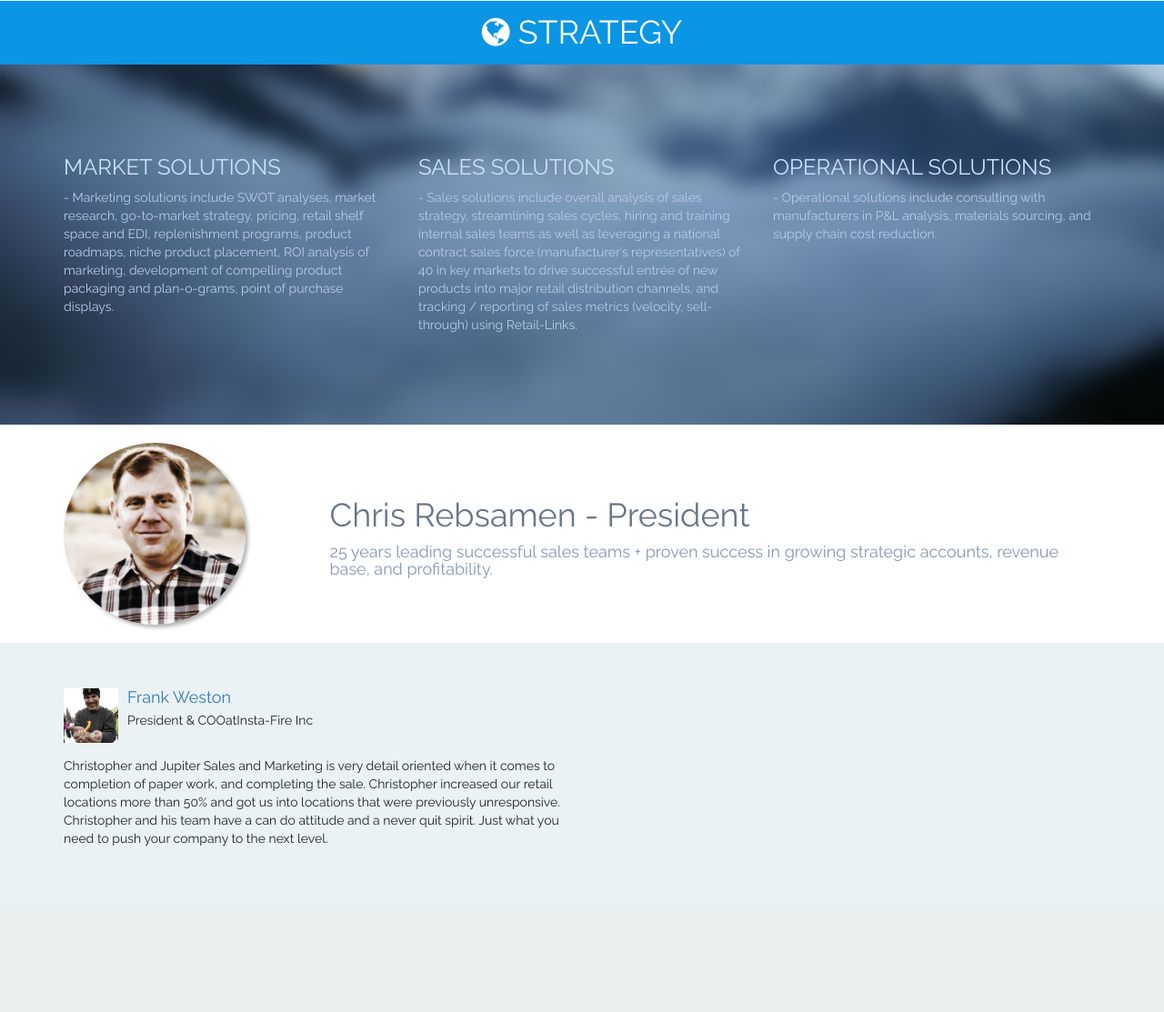
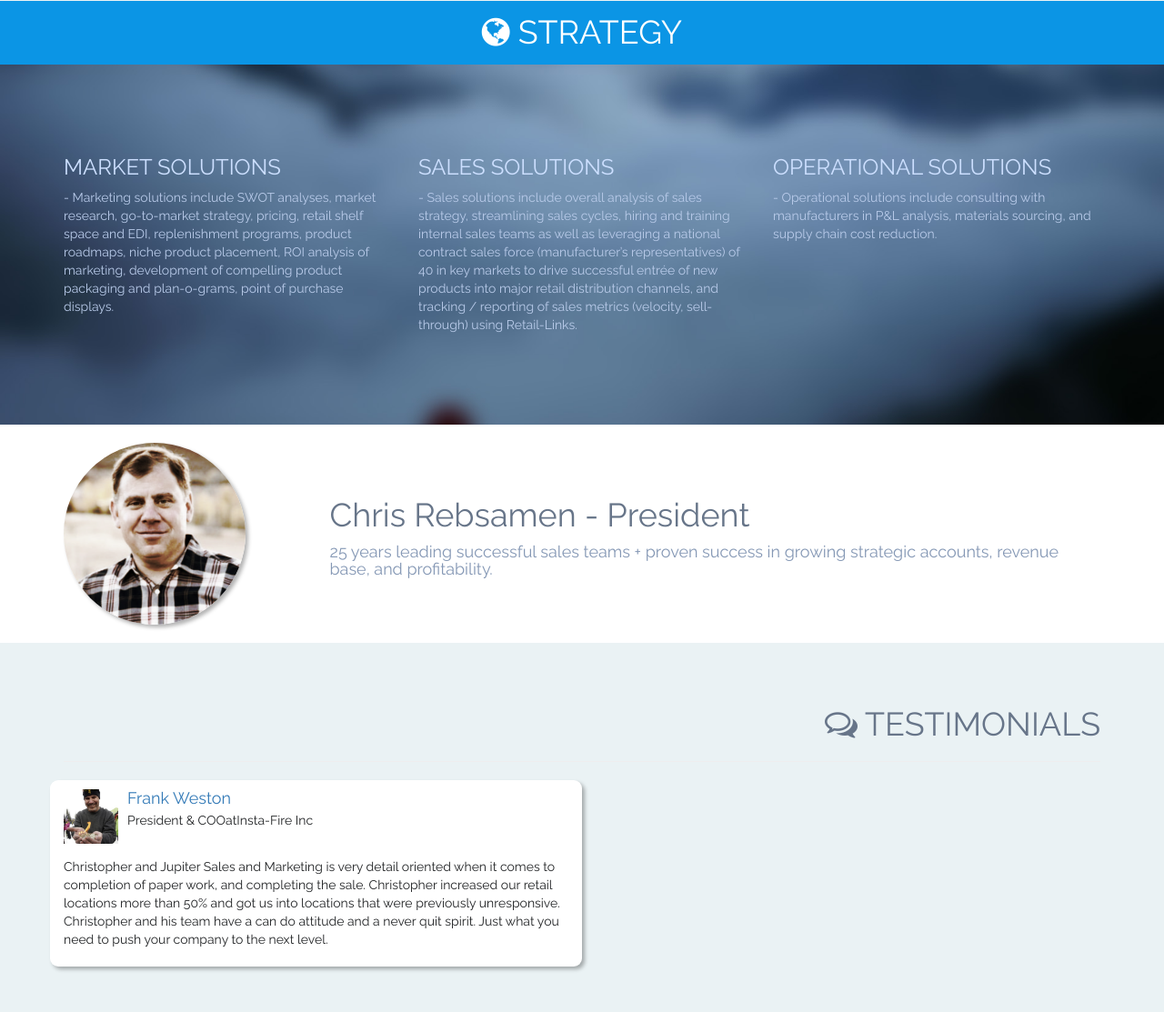
Before and after one commit to Exogenist/Jupiter-Marketing-Website, a PHP site: page / in a window 1280 px wide. Shown: the part 1540-2653 px from the top of the page at 91% size. Before the commit the page ends 2471 px from the top, so only its background shows below. Run offline with PHP 8.4, Linux system fonts and the light colour scheme; some libraries are stand-ins or nearby versions.

Commit message:
testimonial 58%

```diff
--- a/index.html
+++ b/index.html
@@ -164,8 +164,14 @@
         </div>
         <div class="section-4">
             <div class="container">
+               <div class="row">
+                   <div class="col-xs-12">
+                       <h1 class="tes-adj"><i class="fa fa-comments-o" aria-hidden="true"></i> Testimonials</h1>
+               <hr>
+                   </div>
+               </div>
                 <div class="row">
-                    <div class="col-md-6">
+                    <div class="col-md-6 tablet">
                         <div class="media">
                             <div class="media-left">
                                 <img src="img/26424a5.jpg" class="media-object" style="width:60px">
--- a/main.css
+++ b/main.css
@@ -408,5 +408,14 @@ body {
     margin-top: 15px;
 }
 .tablet {
-
+    background-color: white;
+    padding-bottom: 10px;
+    padding-top: 10px;
+    box-shadow: 3px 3px 4px rgba(0, 0, 0, .3);
+    border-radius: 9px;
 }
+.tes-adj {
+    text-align: right;
+    text-transform: uppercase;
+    color: #677589;
+}
```
